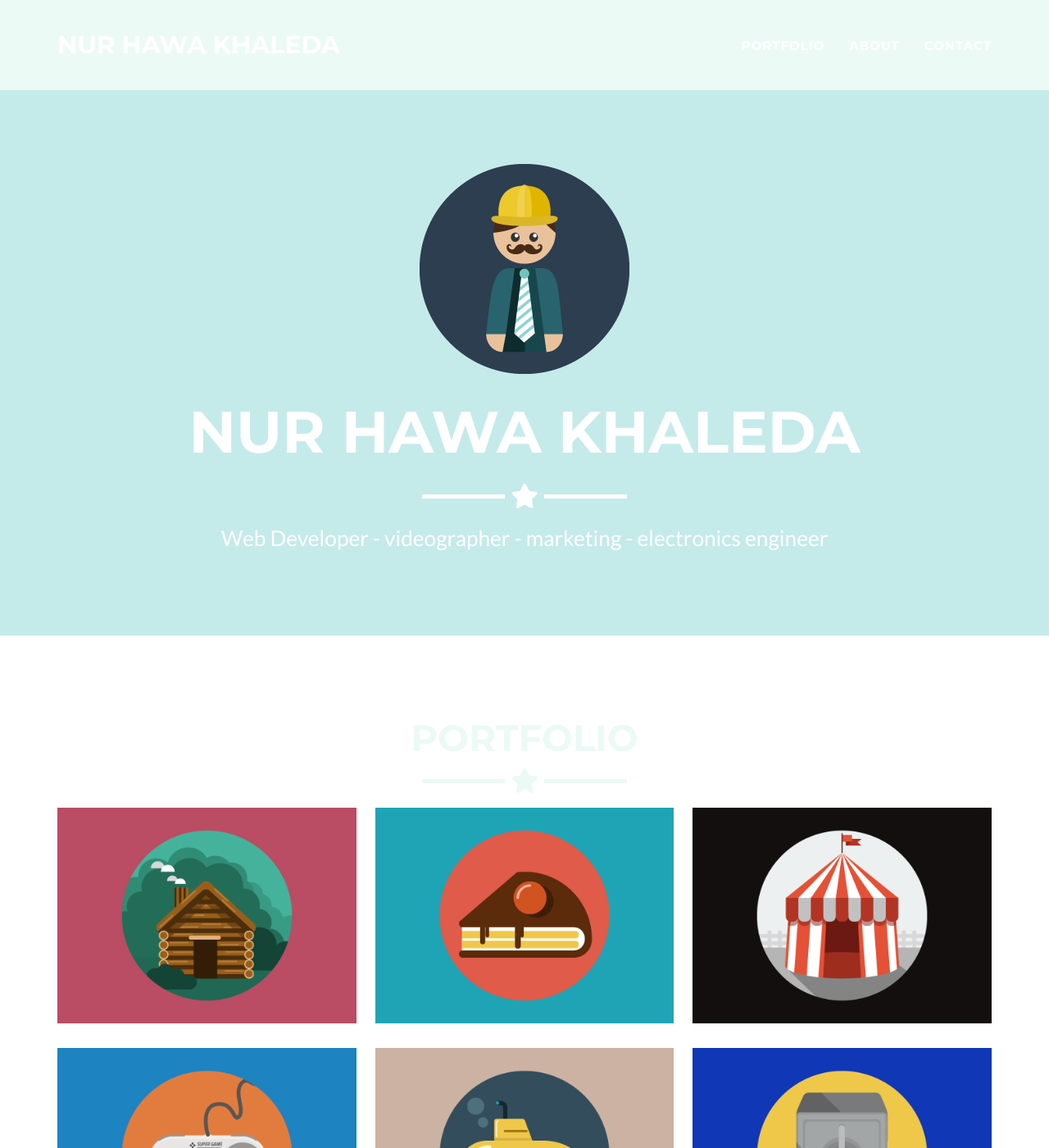
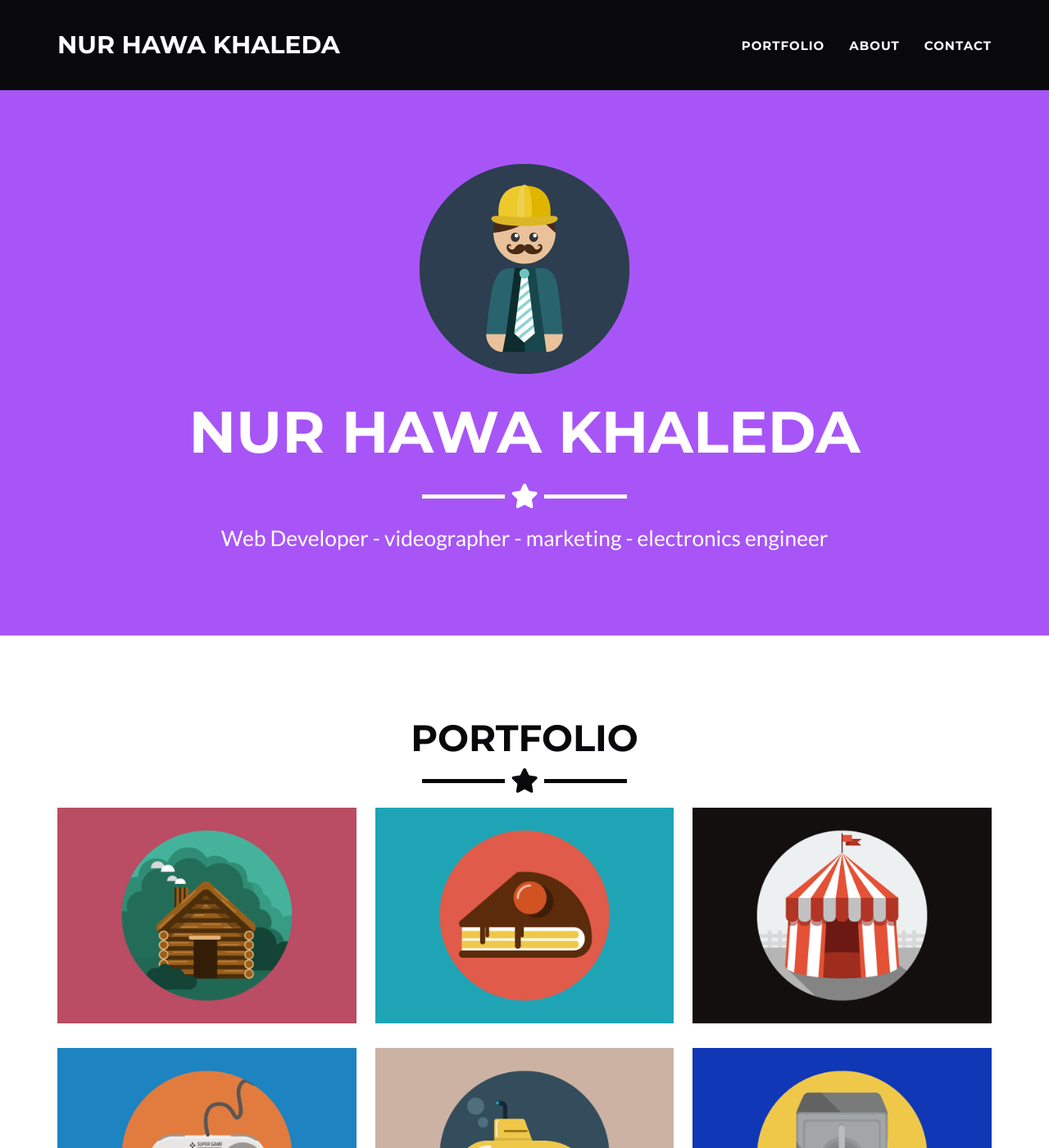
Before and after one commit to khldfrr/khldfrr.github.io, a Jekyll site: the page built from _posts/2014-07-18-project-1.markdown, in a window 1280 px wide and 1400 px high. Shown: the whole window at 82% size. Built offline with Jekyll 4.4.1, drawn with Linux system fonts in a browser that asks for light colours.

Commit message:
Update color settings in _config.yml

```diff
--- a/_config.yml
+++ b/_config.yml
@@ -25,10 +25,10 @@ disqus_shortname: Hawa
 
 # Color settings (hex-codes without the leading hash-tag)
 color:
-  primary: c5eaea
-  primary-rgb: "245, 220, 186"
-  secondary: ecfaf6
-  secondary-dark: 9ad2d2
+  primary: a855f7
+  primary-rgb: "168, 85, 247"
+  secondary: 09090b
+  secondary-dark: 18181b
 
 # Footer settings
 footer:
```
